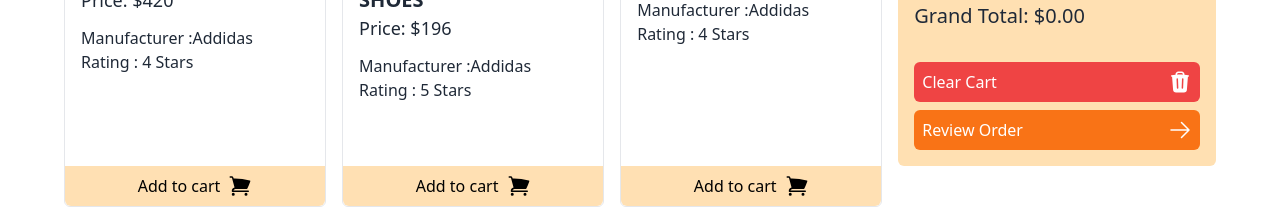
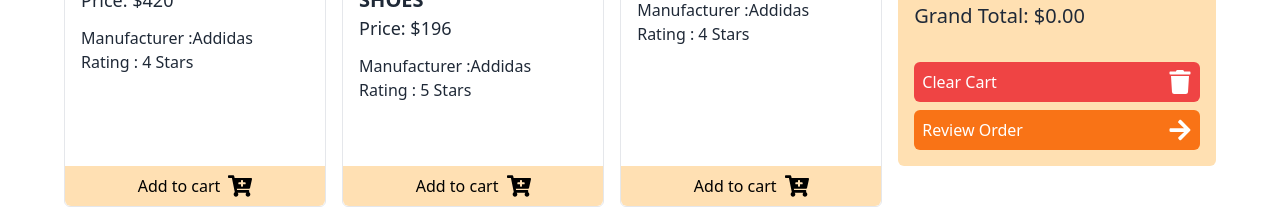
Before and after one commit to hnmahamud/ema-john-ReactJs, a React (Vite) app: page / in a window 1280 px wide. Shown: the part 382-605 px from the top of the page. Built offline with nearby package versions, Linux system fonts and the light colour scheme; no server answers.

Commit message:
icon update

```diff
--- a/package.json
+++ b/package.json
@@ -9,7 +9,6 @@
     "preview": "vite preview"
   },
   "dependencies": {
-    "@heroicons/react": "^2.0.17",
     "axios": "^1.3.4",
     "daisyui": "^2.51.5",
     "firebase": "^9.20.0",
--- a/src/components/Cart/Cart.jsx
+++ b/src/components/Cart/Cart.jsx
@@ -1,5 +1,5 @@
-import { TrashIcon } from '@heroicons/react/24/solid';
-import React from 'react';
+import React from "react";
+import { FaTrash } from "react-icons/fa";
 
 const Cart = ({ cart, handleClearCart, children }) => {
   let totalItem = 0;
@@ -25,12 +25,17 @@ const Cart = ({ cart, handleClearCart, children }) => {
         <p>Total Price: ${totalPrice}</p>
         <p>Total Shipping Charge: ${totalShipping}</p>
         <p>Tax: ${tax.toFixed(2)}</p>
-        <h4 className="text-xl font-normal">Grand Total: ${grandTotal.toFixed(2)}</h4>
+        <h4 className="text-xl font-normal">
+          Grand Total: ${grandTotal.toFixed(2)}
+        </h4>
       </div>
-      <button onClick={handleClearCart} className="w-full text-white transition-colors duration-200 bg-red-500 hover:bg-red-600 rounded-md">
+      <button
+        onClick={handleClearCart}
+        className="w-full text-white transition-colors duration-200 bg-red-500 hover:bg-red-600 rounded-md"
+      >
         <div className="flex justify-between p-2">
           <span>Clear Cart</span>
-          <TrashIcon className="h-6 w-6" />
+          <FaTrash className="h-6 w-6" />
         </div>
       </button>
       {children}
--- a/src/components/ErrorPage/ErrorPage.jsx
+++ b/src/components/ErrorPage/ErrorPage.jsx
@@ -1,6 +1,6 @@
-import { FaceFrownIcon } from '@heroicons/react/24/solid';
-import React from 'react';
-import { Link, useRouteError } from 'react-router-dom';
+import React from "react";
+import { FaFrown } from "react-icons/fa";
+import { Link, useRouteError } from "react-router-dom";
 
 // Error page
 const ErrorPage = () => {
@@ -9,7 +9,7 @@ const ErrorPage = () => {
   return (
     <section className="flex items-center h-screen">
       <div className="flex flex-col items-center justify-center px-5 mx-auto my-8">
-        <FaceFrownIcon className="w-20 h-20 text-yellow-500" />
+        <FaFrown className="w-20 h-20 text-yellow-500" />
         <div className="text-center">
           <h2 className="mb-8 font-extrabold text-6xl text-yellow-500">
             <span className="sr-only">Error</span>
@@ -18,7 +18,10 @@ const ErrorPage = () => {
           <p className="text-lg font-semibold md:text-xl text-red-800 mb-8">
             {error?.message}
           </p>
-          <Link to="/" className="btn btn-xs border-0 rounded-md transition-colors duration-200 bg-blue-500 hover:bg-blue-600 px-12">
+          <Link
+            to="/"
+            className="btn btn-xs border-0 rounded-md transition-colors duration-200 bg-blue-500 hover:bg-blue-600 px-12"
+          >
             Back to homepage
           </Link>
         </div>
--- a/src/components/Order/Order.jsx
+++ b/src/components/Order/Order.jsx
@@ -1,9 +1,9 @@
-import { CreditCardIcon } from '@heroicons/react/24/solid';
-import React, { useState } from 'react';
-import { Link, useLoaderData } from 'react-router-dom';
-import { deleteShoppingCart, removeFromDb } from '../../utilities/fakedb';
-import Cart from '../Cart/Cart';
-import ReviewItem from '../ReviewItem/ReviewItem';
+import React, { useState } from "react";
+import { Link, useLoaderData } from "react-router-dom";
+import { deleteShoppingCart, removeFromDb } from "../../utilities/fakedb";
+import Cart from "../Cart/Cart";
+import ReviewItem from "../ReviewItem/ReviewItem";
+import { FaCreditCard } from "react-icons/fa";
 
 const Order = () => {
   const cart = useLoaderData();
@@ -36,16 +36,14 @@ const Order = () => {
       {/* Cart Container */}
       <div className="md:col-span-3 order-first md:order-last">
         <Cart cart={savedCart} handleClearCart={handleClearCart}>
-
           <Link to="/checkout">
             <button className="w-full text-white transition-colors duration-200 bg-orange-500 hover:bg-orange-600 rounded-md mt-2">
               <div className="flex justify-between p-2">
                 <span>Proceed Checkout</span>
-                <CreditCardIcon className="h-6 w-6" />
+                <FaCreditCard className="h-6 w-6" />
               </div>
             </button>
           </Link>
-
         </Cart>
       </div>
     </div>
--- a/src/components/Product/Product.jsx
+++ b/src/components/Product/Product.jsx
@@ -1,5 +1,5 @@
-import { ShoppingCartIcon } from "@heroicons/react/24/solid";
 import React from "react";
+import { FaCartPlus } from "react-icons/fa";
 
 const Product = ({ product, handleAddToCart }) => {
   const { img, name, price, seller, ratings } = product;
@@ -26,7 +26,7 @@ const Product = ({ product, handleAddToCart }) => {
         >
           <div className="flex justify-center">
             <span className="mr-2">Add to cart</span>
-            <ShoppingCartIcon className="h-6 w-6" />
+            <FaCartPlus className="h-6 w-6" />
           </div>
         </button>
       </div>
--- a/src/components/ReviewItem/ReviewItem.jsx
+++ b/src/components/ReviewItem/ReviewItem.jsx
@@ -1,5 +1,5 @@
-import { TrashIcon } from '@heroicons/react/24/solid';
-import React from 'react';
+import React from "react";
+import { FaTrashAlt } from "react-icons/fa";
 
 const ReviewItem = ({ product, handleRemoveFromCart }) => {
   const { id, img, name, price, quantity } = product;
@@ -7,18 +7,29 @@ const ReviewItem = ({ product, handleRemoveFromCart }) => {
     <div className="border rounded-md p-2">
       <div className="flex items-center gap-4">
         <div>
-          <img className="w-6 h-6 md:w-20 md:h-20 rounded-md" src={img} alt="" />
+          <img
+            className="w-6 h-6 md:w-20 md:h-20 rounded-md"
+            src={img}
+            alt=""
+          />
         </div>
 
         <div className="grow">
           <p className="md:text-lg font-semibold">{name}</p>
-          <p>Price: <span className="text-orange-400">${price}</span></p>
-          <p>Quantity: <span className="text-orange-400">{quantity}</span></p>
+          <p>
+            Price: <span className="text-orange-400">${price}</span>
+          </p>
+          <p>
+            Quantity: <span className="text-orange-400">{quantity}</span>
+          </p>
         </div>
 
         <div>
-          <button onClick={() => handleRemoveFromCart(id)} className="bg-red-200 hover:bg-red-300 rounded-full p-2">
-            <TrashIcon className="h-6 w-6 text-red-500 hover:text-red-600" />
+          <button
+            onClick={() => handleRemoveFromCart(id)}
+            className="bg-red-200 hover:bg-red-300 rounded-full p-2"
+          >
+            <FaTrashAlt className="h-6 w-6 text-red-500 hover:text-red-600" />
           </button>
         </div>
       </div>
--- a/src/components/Shop/Shop.jsx
+++ b/src/components/Shop/Shop.jsx
@@ -1,10 +1,10 @@
-import { ArrowRightIcon } from '@heroicons/react/24/solid';
-import axios from 'axios';
-import React, { useEffect, useState } from 'react';
-import { Link } from 'react-router-dom';
-import { addToDb, deleteShoppingCart } from '../../utilities/fakedb';
-import Cart from '../Cart/Cart';
-import Product from '../Product/Product';
+import axios from "axios";
+import React, { useEffect, useState } from "react";
+import { Link } from "react-router-dom";
+import { addToDb, deleteShoppingCart } from "../../utilities/fakedb";
+import Cart from "../Cart/Cart";
+import Product from "../Product/Product";
+import { FaArrowRight } from "react-icons/fa";
 
 const Shop = () => {
   const [products, setProducts] = useState([]);
@@ -13,7 +13,7 @@ const Shop = () => {
   useEffect(() => {
     const loadProducts = async () => {
       try {
-        const response = await axios.get('products.json');
+        const response = await axios.get("products.json");
         const { data } = response;
         setProducts(data);
       } catch (error) {
@@ -26,7 +26,7 @@ const Shop = () => {
   useEffect(() => {
     if (products.length > 0) {
       const newCart = [];
-      const storedCart = JSON.parse(localStorage.getItem('shopping-cart'));
+      const storedCart = JSON.parse(localStorage.getItem("shopping-cart"));
       for (const id in storedCart) {
         const foundProduct = products.find((pd) => id === pd.id);
         const cartItemQuantity = storedCart[id];
@@ -62,23 +62,27 @@ const Shop = () => {
       {/* Products Container */}
       <div className="md:col-span-5">
         <div className="grid grid-cols-1 md:grid-cols-2 lg:grid-cols-3 gap-4">
-          {products.map((product) => <Product key={product.id} product={product} handleAddToCart={handleAddToCart} />)}
+          {products.map((product) => (
+            <Product
+              key={product.id}
+              product={product}
+              handleAddToCart={handleAddToCart}
+            />
+          ))}
         </div>
       </div>
 
       {/* Cart Container */}
       <div className="md:col-span-2 order-first md:order-last">
         <Cart cart={cart} handleClearCart={handleClearCart}>
-
           <Link to="/order">
             <button className="w-full text-white transition-colors duration-200 bg-orange-500 hover:bg-orange-600 rounded-md mt-2">
               <div className="flex justify-between p-2">
                 <span>Review Order</span>
-                <ArrowRightIcon className="h-6 w-6" />
+                <FaArrowRight className="h-6 w-6" />
               </div>
             </button>
           </Link>
-
         </Cart>
       </div>
     </div>
```
Also changed, not shown: 2 other files (tests, documents, lock files or other folders).
